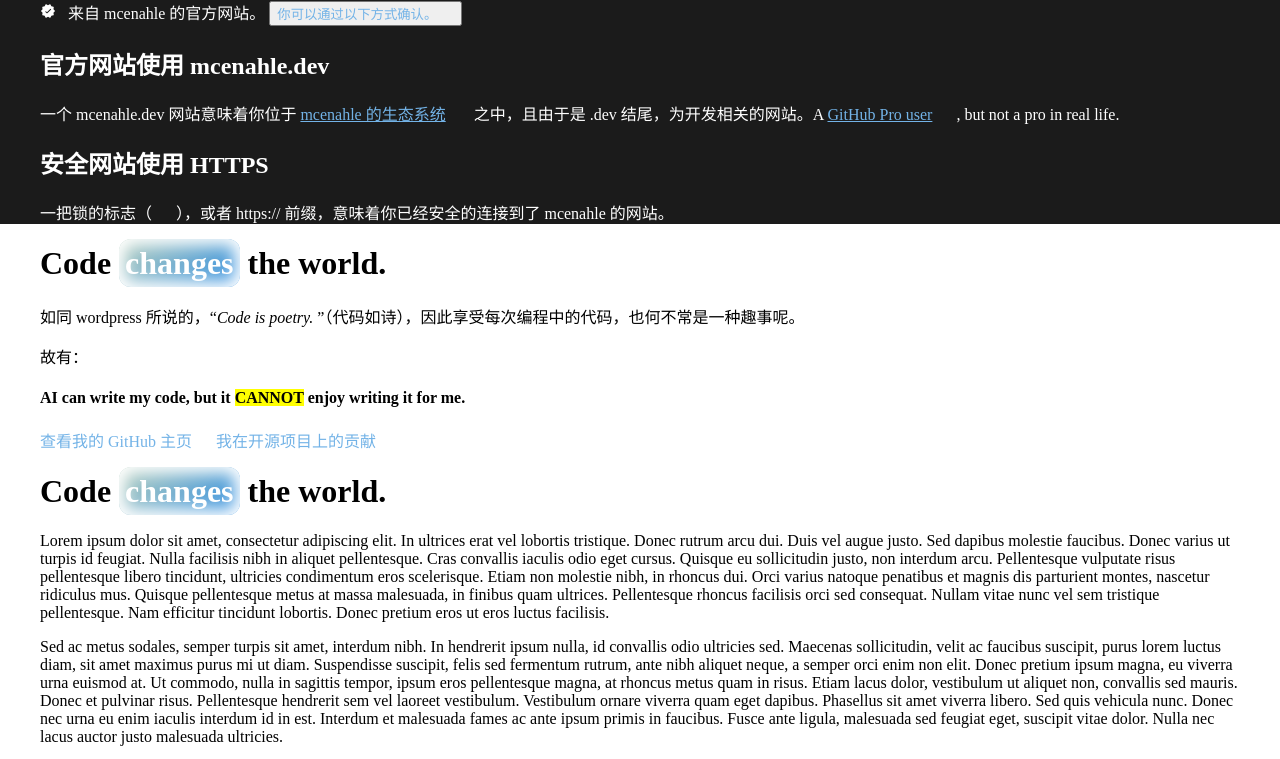
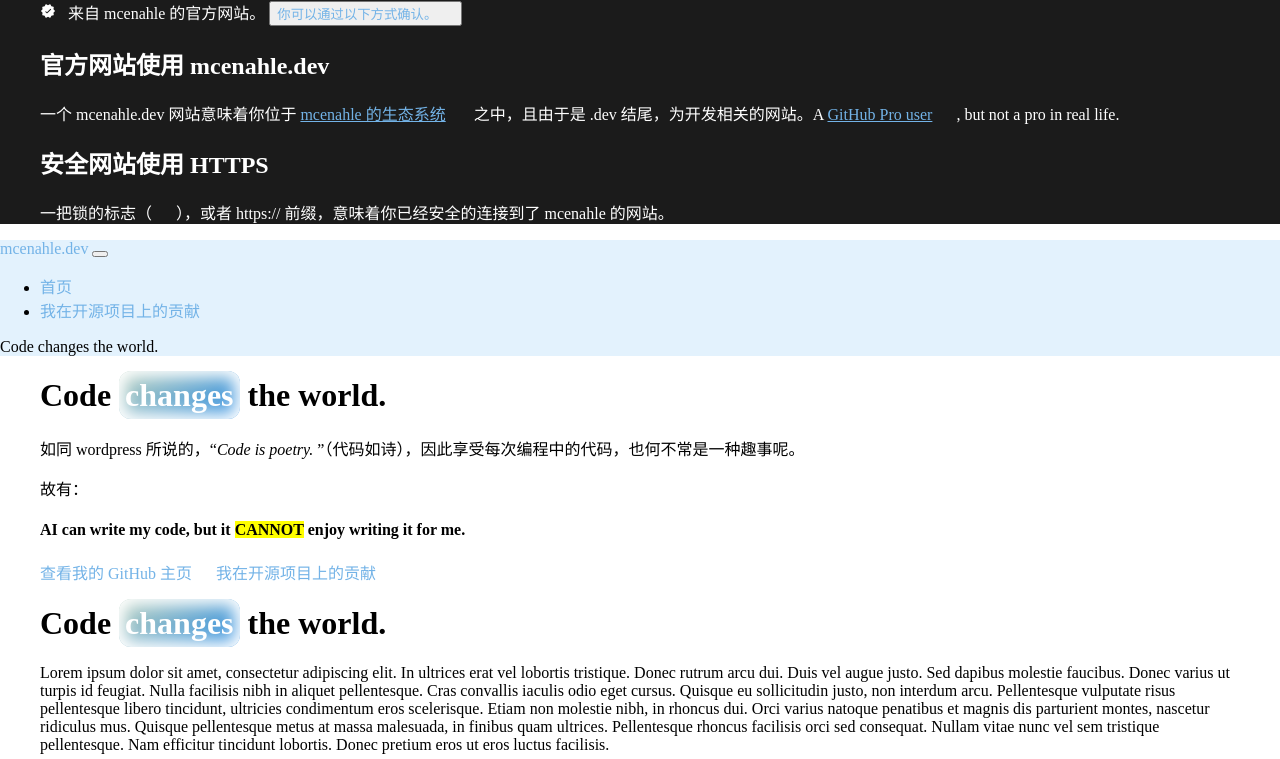
Before and after one commit to mcenahle/next-dev, an Astro site: page / in a window 1280 px wide. Shown: the top 759 px of the page. Built offline with nearby package versions, Linux system fonts and the light colour scheme; Astro itself is replaced by a stand-in of ours; some icons are missing.

Commit message:
feat: 加入导航栏

```diff
--- a/src/layouts/Layout.astro
+++ b/src/layouts/Layout.astro
@@ -2,6 +2,7 @@
 import "../styles/global.scss";
 
 import Banner from "../layouts/Banner.astro";
+import Navbar from "../layouts/Navbar.astro";
 
 const { title } = Astro.props;
 ---
@@ -24,6 +25,7 @@ const { title } = Astro.props;
   </head>
   <body>
     <Banner />
+    <Navbar />
     <div class="mywords">
       <slot />
     </div>
--- /dev/null
+++ b/src/layouts/Navbar.astro
@@ -0,0 +1,41 @@
+---
+import { Icon } from "astro-icon/components";
+---
+
+<nav
+  class="navbar navbar-expand-lg"
+  style="background-color: #e3f2fd;"
+  data-bs-theme="light"
+>
+  <div class="container-fluid">
+    <a class="navbar-brand" href="/">
+      mcenahle.dev
+    </a>
+    <button
+      class="navbar-toggler"
+      type="button"
+      data-bs-toggle="collapse"
+      data-bs-target="#navbarColor03"
+      aria-controls="navbarColor03"
+      aria-expanded="true"
+      aria-label="Toggle navigation"
+    >
+      <span class="navbar-toggler-icon"></span>
+    </button>
+    <div class="navbar-collapse collapse show" id="navbarColor03" style="">
+      <ul class="navbar-nav me-auto mb-2 mb-lg-0">
+        <li class="nav-item">
+          <a class="nav-link" aria-current="page" href="/">
+            首页
+          </a>
+        </li>
+        <li class="nav-item">
+          <a class="nav-link" href="/contributions/">
+            我在开源项目上的贡献
+          </a>
+        </li>
+      </ul>
+      <span class="navbar-text">Code changes the world.</span>
+    </div>
+  </div>
+</nav>
```
